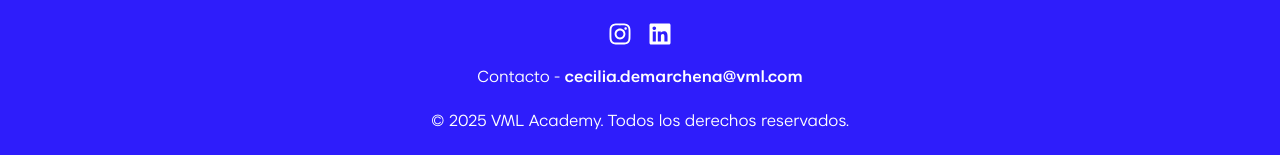
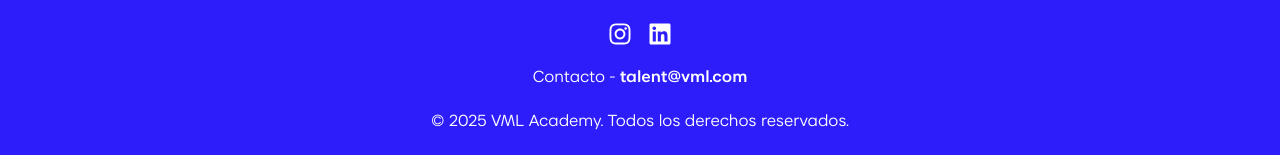
Before and after one commit to jearodev/vml-academy, a React (Create React App) app: page /registros in a window 1280 px wide. Shown: the part 642-797 px from the top of the page. Built offline with nearby package versions, Linux system fonts and the light colour scheme.

Commit message:
cambio de correo y ajuste de secciones

```diff
--- a/src/components/Equipo.js
+++ b/src/components/Equipo.js
@@ -1,5 +1,12 @@
-import React from 'react';
+import React, { useState, useRef } from 'react';
+import useIntersectionObserver from '../hooks/useIntersectionObserver';
 import { Container, Row, Col, Image } from "react-bootstrap"
+
+
+
+const Equipo = () => {
+  const [isVisible, setIsVisible] = useState(false);
+  const ref = useIntersectionObserver(setIsVisible);
 
   const equipos = [
     {
@@ -74,10 +81,8 @@ const equipos = [
     }
   ]
 
-const Equipo = () => {
-
   return (
-    <Container id="equipo" className={`fade-in`}>
+    <Container id="equipo" ref={ref} className={`opacitycontainer container -mt-3 ${isVisible ? 'fade-in' : ''}`}>
       <h1>Nuestro Equipo</h1>
       {equipos.map((equipo, equipoIndex) => (
         <div key={equipoIndex}>
--- a/src/components/Footer.js
+++ b/src/components/Footer.js
@@ -12,7 +12,7 @@ const Footer = () => {
                     <FaLinkedin size={24} />
                 </a>
             </div>
-            <p className='contactofooter'>Contacto - <a href="mailto:cecilia.demarchena@vml.com">cecilia.demarchena@vml.com</a></p>
+            <p className='contactofooter'>Contacto - <a href="mailto:talent@vml.com">talent@vml.com</a></p>
 
             <p>&copy; 2025 VML Academy. Todos los derechos reservados.</p>
         </footer>
```
Lines whose indentation alone changed are shown as unchanged.
